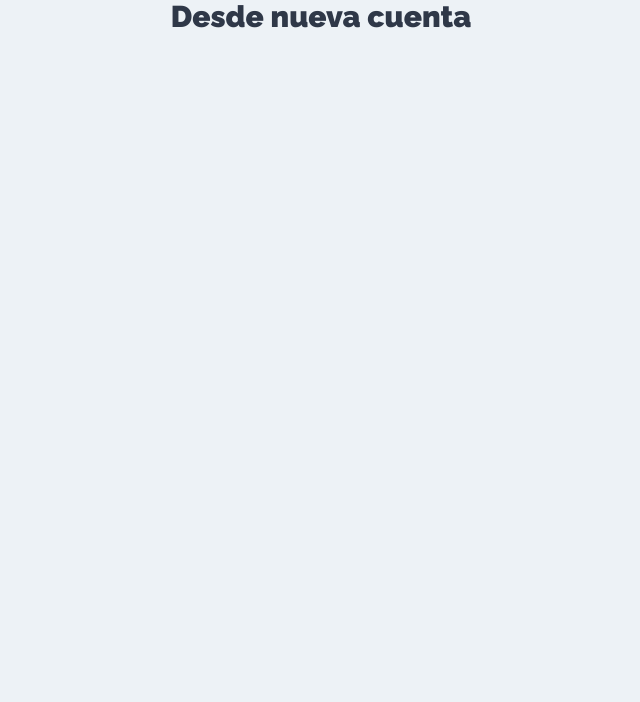
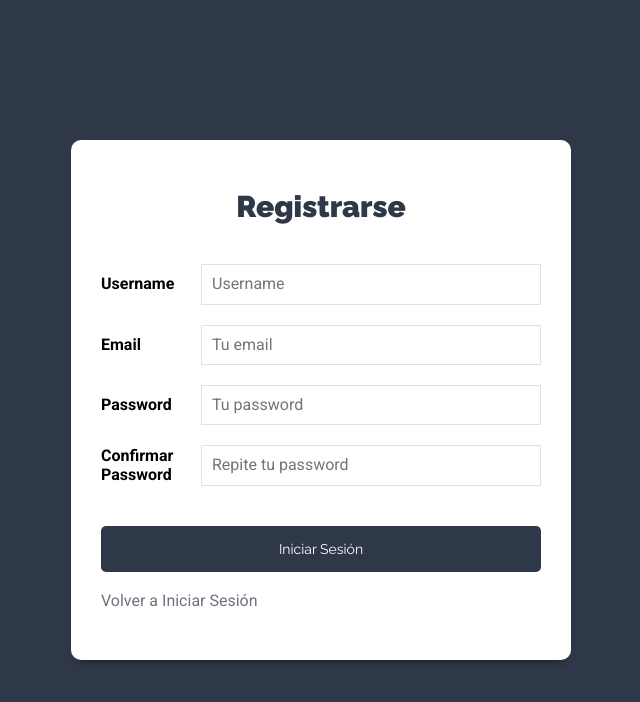
Before and after one commit to calandrajose/MERNTasks, a React (Create React App) app: page /nueva-cuenta in a window 1280 px wide. Shown: the top 702 px of the page, without its empty margins (319-959 px from the left). Built offline with nearby package versions, Linux system fonts and the light colour scheme.

Commit message:
login and signup structure complete

```diff
--- a/src/components/auth/Login.js
+++ b/src/components/auth/Login.js
@@ -1,25 +1,64 @@
-import React from 'react';
+import React, {useState} from "react";
+import {Link} from 'react-router-dom'
 
 const Login = () => {
-    const onChangeHandler = (e)=>{
+  //Login state
+  const [credentials, setCredentials] = useState({
+      email: '',
+      password: ''
+  })
 
+  const {email, password} = credentials
+
+  const onChangeHandler = e => {
+      setCredentials({
+          ...credentials,
+          [e.target.name]: e.target.value
+      })
+  };
+
+  const onSubmitHandler = e =>{
+      e.preventDefault()
   }
   return (
-        <div className='form-user' >
-            <div className='container-form shadow-dark'>
+    <div className="form-user">
+      <div className="container-form shadow-dark">
         <h1>Iniciar Sesion</h1>
         <form>
-                    <div className='field-form'>
-                        <label htmlFor='email'>Email</label>
+          <div className="field-form">
+            <label htmlFor="email">Email</label>
             <input
-                            type='email'
-                            id='email'
-                            name='email'
-                            placeholder='Tu email'
+              type="email"
+              id="email"
+              name="email"
+              placeholder="Tu email"
+              value={email}
               onChange={onChangeHandler}
             />
           </div>
+          <div className="field-form">
+            <label htmlFor="password">Password</label>
+            <input
+              type="password"
+              id="password"
+              name="password"
+              placeholder="Tu password"
+              value={password}
+              onChange={onChangeHandler}
+            />
+          </div>
+          <div className="field-form">
+            <input
+                type='btn'
+                className='btn btn-primary btn-block'
+                value='Iniciar Sesión'
+                onSubmit={onSubmitHandler}
+            />
+          </div>
         </form>
+        <Link to={'/nueva-cuenta'} className='link-account'>
+            Obtener Cuenta
+        </Link>
       </div>
     </div>
   );
--- a/src/components/auth/NewAccount.js
+++ b/src/components/auth/NewAccount.js
@@ -1,9 +1,90 @@
-import React from 'react';
+import React, {useState} from "react";
+import {Link} from 'react-router-dom'
 
 const NewAccount = () => {
+    const [credentials, setCredentials] = useState({
+        username: '',
+        email: '',
+        password: '',
+        confirm: ''
+    })
+
+    const { username, email, password, confirm } = credentials
+
+    const onChangeHandler = e => {
+        setCredentials({
+            ...credentials,
+            [e.target.name]: e.target.value
+        })
+    };
+
+    const onSubmitHandler = e => {
+        e.preventDefault()
+    }
     return (
-        <h1>Desde nueva cuenta</h1>
-    );
-};
+        <div className="form-user">
+            <div className="container-form shadow-dark">
+                <h1>Registrarse</h1>
+                <form>
+                <div className="field-form">
+                        <label htmlFor="username">Username</label>
+                        <input
+                            type="text"
+                            id="username"
+                            name="username"
+                            placeholder="Username"
+                            value={username}
+                            onChange={onChangeHandler}
+                        />
+                    </div>
+                    <div className="field-form">
+                        <label htmlFor="email">Email</label>
+                        <input
+                            type="email"
+                            id="email"
+                            name="email"
+                            placeholder="Tu email"
+                            value={email}
+                            onChange={onChangeHandler}
+                        />
+                    </div>
+                    <div className="field-form">
+                        <label htmlFor="password">Password</label>
+                        <input
+                            type="password"
+                            id="password"
+                            name="password"
+                            placeholder="Tu password"
+                            value={password}
+                            onChange={onChangeHandler}
+                        />
+                    </div>
+                    <div className="field-form">
+                        <label htmlFor="confirm">Confirmar Password</label>
+                        <input
+                            type="password"
+                            id="confirm"
+                            name="confirm"
+                            placeholder="Repite tu password"
+                            value={confirm}
+                            onChange={onChangeHandler}
+                        />
+                    </div>
+                    <div className="field-form">
+                        <input
+                            type='btn'
+                            className='btn btn-primary btn-block'
+                            value='Iniciar Sesión'
+                            onSubmit={onSubmitHandler}
+                        />
+                    </div>
+                </form>
+                <Link to={'/'} className='link-account'>
+                    Volver a Iniciar Sesión
+          </Link>
+            </div>
+        </div>
+    )
+}
 
 export default NewAccount;
--- a/src/index.css
+++ b/src/index.css
@@ -93,6 +93,7 @@
   border-radius: .5rem;
   border: none;
   transition: background-color .3s ease;
+  text-align: center;
 }
 .btn:hover {
   cursor: pointer;
@@ -265,7 +266,7 @@
 .state button,
 .message {
   font-weight: 900;
-  font-family: var(--textFont, sans-serif);
+  font-family: var(--textFont);
   font-size: 1rem;
   padding: .5rem;
   border-radius: .5rem;
@@ -344,7 +345,8 @@
 }
 .field-form label {
   flex: 0 0 100px;
-  font-family: var(--textFont, sans-serif);
+  font-family: var(--textFont);
+  font-weight: bold;
 }
 .field-form input[type="password"],
 .field-form input[type="email"],
```
Lines whose indentation alone changed are shown as unchanged.
